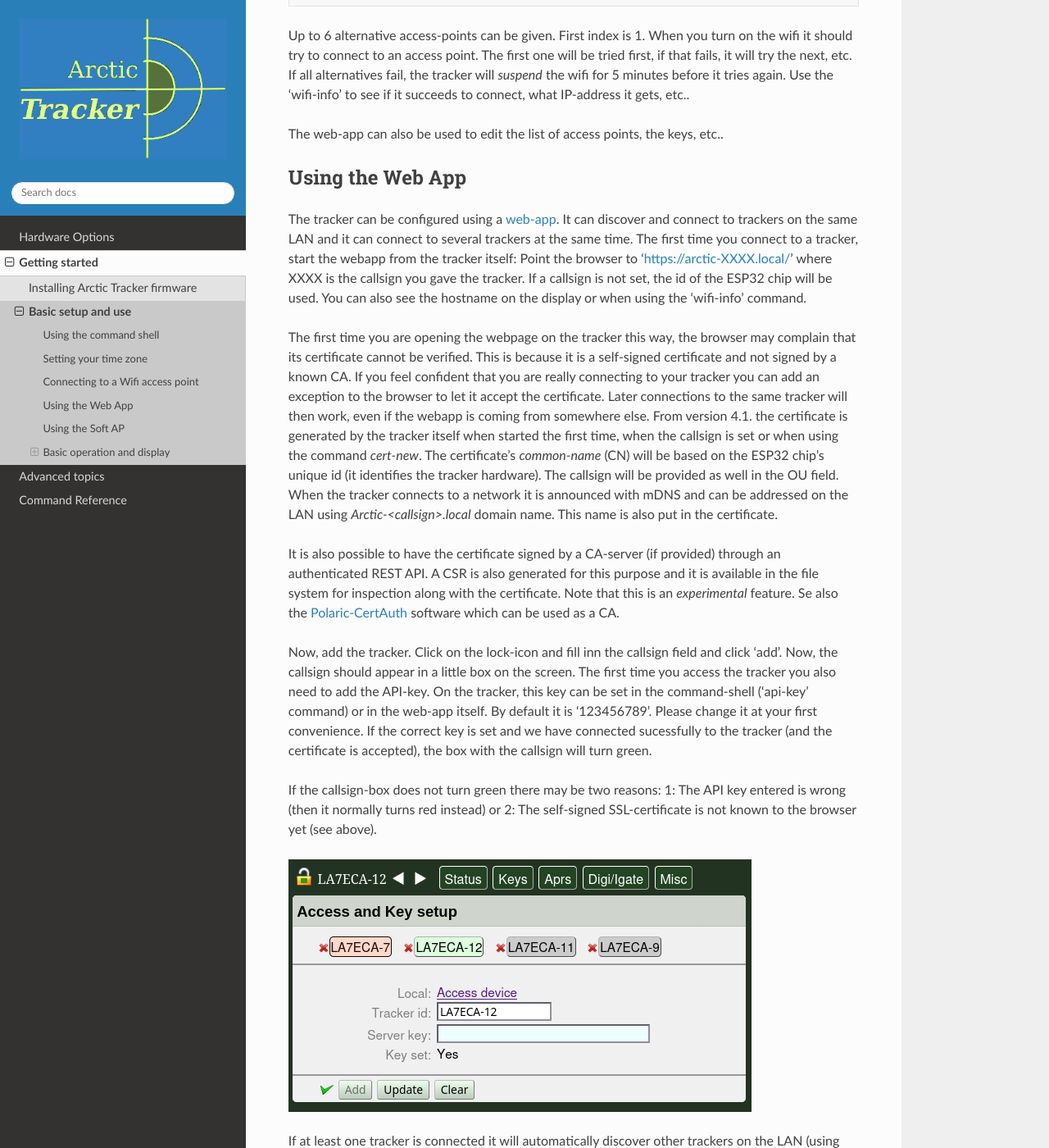
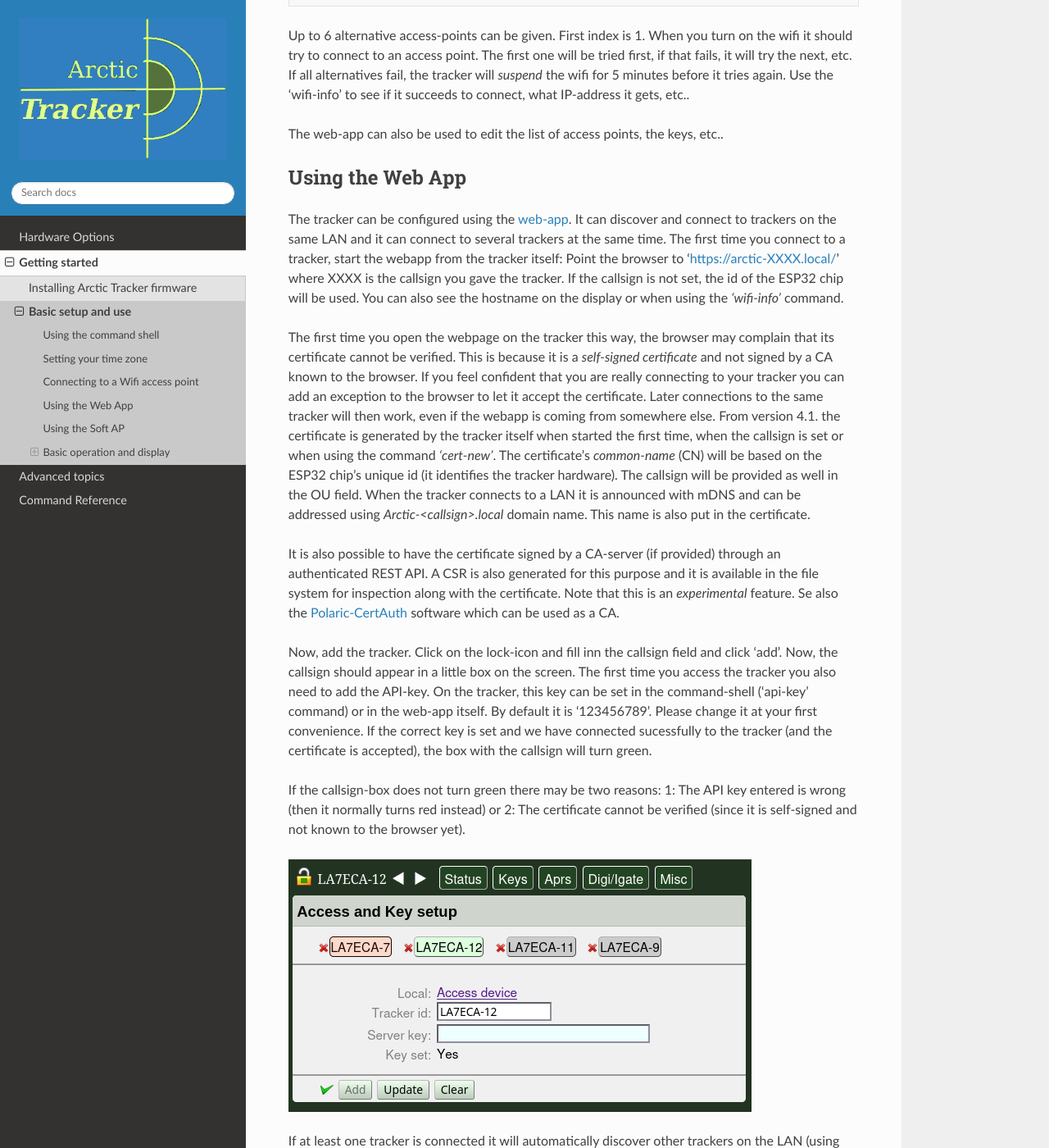
Before and after one commit to Hamlabs/ArcticTracker-docs, a Sphinx documentation site: the page built from docs/setup.rst, in a window 1280 px wide and 1400 px high, scrolled down 1797 px. Shown: the whole window at 82% size. Built offline with Sphinx 7.4.7 and the Read the Docs theme 3.1.0, drawn with Linux system fonts in a browser that asks for light colours; pages that are not in the unit, such as notebooks, are missing from menus.

Commit message:
Update setup.rst

```diff
--- a/docs/setup.rst
+++ b/docs/setup.rst
@@ -35,15 +35,15 @@
 
 Using the Web App
 -----------------
-The tracker can be configured using a `web-app <https://github.com/Hamlabs/ArcticTracker-Webapp>`_. It can discover and connect to trackers on the same LAN and it can connect to several trackers at the same time. The first time you connect to a tracker, start the webapp from the tracker itself: Point the browser to 'https://arctic-XXXX.local/' where XXXX is the callsign you gave the tracker. If a callsign is not set, the id of the ESP32 chip will be used. You can also see the hostname on the display or when using the 'wifi-info' command.
+The tracker can be configured using the `web-app <https://github.com/Hamlabs/ArcticTracker-Webapp>`_. It can discover and connect to trackers on the same LAN and it can connect to several trackers at the same time. The first time you connect to a tracker, start the webapp from the tracker itself: Point the browser to 'https://arctic-XXXX.local/' where XXXX is the callsign you gave the tracker. If the callsign is not set, the id of the ESP32 chip will be used. You can also see the hostname on the display or when using the *'wifi-info'* command.
 
-The first time you are opening the webpage on the tracker this way, the browser may complain that its certificate cannot be verified. This is because it is a self-signed certificate and not signed by a known CA. If you feel confident that you are really connecting to your tracker you can add an exception to the browser to let it accept the certificate. Later connections to the same tracker will then work, even if the webapp is coming from somewhere else. From version 4.1. the certificate is generated by the tracker itself when started the first time, when the callsign is set or when using the command *cert-new*. The certificate's *common-name* (CN) will be based on the ESP32 chip's unique id (it identifies the tracker hardware). The callsign will be provided as well in the OU field. When the tracker connects to a network it is announced with mDNS and can be addressed on the LAN using *Arctic-<callsign>.local* domain name. This name is also put in the certificate.
+The first time you open the webpage on the tracker this way, the browser may complain that its certificate cannot be verified. This is because it is a *self-signed certificate* and not signed by a CA known to the browser. If you feel confident that you are really connecting to your tracker you can add an exception to the browser to let it accept the certificate. Later connections to the same tracker will then work, even if the webapp is coming from somewhere else. From version 4.1. the certificate is generated by the tracker itself when started the first time, when the callsign is set or when using the command *'cert-new'*. The certificate's *common-name* (CN) will be based on the ESP32 chip's unique id (it identifies the tracker hardware). The callsign will be provided as well in the OU field. When the tracker connects to a LAN it is announced with mDNS and can be addressed using *Arctic-<callsign>.local* domain name. This name is also put in the certificate.
 
 It is also possible to have the certificate signed by a CA-server (if provided) through an authenticated REST API. A CSR is also generated for this purpose and it is available in the file system for inspection along with the certificate. Note that this is an *experimental* feature. Se also the `Polaric-CertAuth <https://github.com/PolaricServer/Polaric-Certauth>`_ software which can be used as a CA.
 
 Now, add the tracker. Click on the lock-icon and fill inn the callsign field and click 'add'. Now, the callsign should appear in a little box on the screen. The first time you access the tracker you also need to add the API-key. On the tracker, this key can be set in the command-shell ('api-key' command) or in the web-app itself. By default it is '123456789'. Please change it at your first convenience. If the correct key is set and we have connected sucessfully to the tracker (and the certificate is accepted), the box with the callsign will turn green.
 
-If the callsign-box does not turn green there may be two reasons: 1: The API key entered is wrong (then it normally turns red instead) or 2: The self-signed SSL-certificate is not known to the browser yet (see above).
+If the callsign-box does not turn green there may be two reasons: 1: The API key entered is wrong (then it normally turns red instead) or 2: The certificate cannot be verified (since it is self-signed and not known to the browser yet).
 
 .. image:: img/webapp.1.png
 
```
